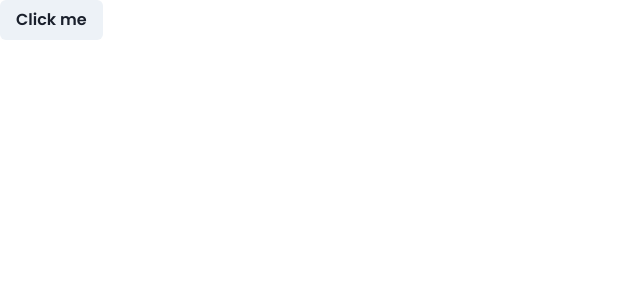
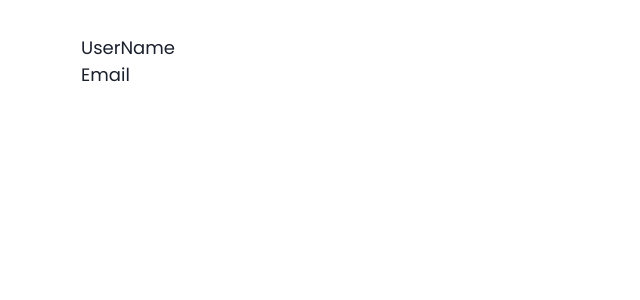
Before and after one commit to love-to-code108/todoApplication-2, a React (Vite) app in the folder Frontend/: page /todoapp in a window 1280 px wide. Shown: the top 300 px of the page, without its empty margins (0-640 px from the left). Built offline with nearby package versions, Linux system fonts and the light colour scheme.

Commit message:
working on the frontend of the todo application

```diff
--- a/Frontend/src/Pages/SignInPage.jsx
+++ b/Frontend/src/Pages/SignInPage.jsx
@@ -54,7 +54,7 @@ export const SignInPage = () => {
                                         transform: "scale(1.04)"
                                     }
                                 }}
-                            >Sign Up</Button>
+                            >Sign In</Button>
                         </Flex>
                     </Flex>
 
--- a/Frontend/src/Pages/mainTodoPage.jsx
+++ b/Frontend/src/Pages/mainTodoPage.jsx
@@ -1,7 +1,7 @@
 import React, { useState } from 'react'
 import { ToDoInputBox } from '../Components/toDoInputBox'
-import { Button } from '@chakra-ui/react';
-import { account , databases } from '../lib/appwrite';
+import { Button, Flex , Text } from '@chakra-ui/react';
+import { account, databases } from '../lib/appwrite';
 
 export const MainTodoPage = () => {
 
@@ -29,7 +29,86 @@ export const MainTodoPage = () => {
 
   return (
     <div className=' w-[100vw] h-[100vh] font-poppins'>
-      <Button onClick={printing}>Click me</Button>
+      {/* <Button onClick={printing}>Click me</Button> */}
+
+
+
+
+
+
+      {/* THE TODO APPLICATION PAGE STARTS HERE */}
+      <Flex direction="row">
+
+
+        {/* ***************************************************** */}
+        {/* THE USER AND FILE SECTION */}
+        {/* ***************************************************** */}
+        <Flex w='20%' h='100vh'>
+
+
+          {/* THE USER NAME EMAIL AND PROFILE PICTURE */}
+          <Flex w='351px' h='122px' justify='center' align='center'>
+            {/* Profile picture */}
+            <div className='bg-[#F56B00] w-[6rem] h-[6rem] rounded-full'>
+                {/* the user profile image will go here */}
+            </div>
+
+            {/* User Name and Email */}
+            <Flex direction='column'>
+                <Text fontSize='lg'>UserName</Text>
+                <Text fontSize='lg'>Email</Text>
+            </Flex>
+          </Flex>
+
+
+
+
+          {/* THE SEARCH BAR ADD FILE BUTTON AND THE FILES SECTION */}
+          <Flex>
+
+          </Flex>
+
+        </Flex>
+
+
+
+
+
+
+
+
+        {/* ***************************************************** */}
+        {/* THE TODO SECTION */}
+        {/* ***************************************************** */}
+        <Flex w='80%' h='100vh'>
+
+
+
+
+          {/* THE DOIT LOGO  */}
+
+
+          {/* WHAT DO YOU NEED TO DO SECTION WITH THE INPUT BOX AND THE ADD BUTTON */}
+
+
+
+
+          {/* THE TODOS HEADING */}
+
+
+
+          {/* THE TODOS SECTION WITH ALL TODOS */}
+
+
+
+
+          {/* THE COMPLETED HEADING */}
+
+
+          {/* THE COMPLETED SECTION */}
+        </Flex>
+
+      </Flex>
 
 
     </div>
```
